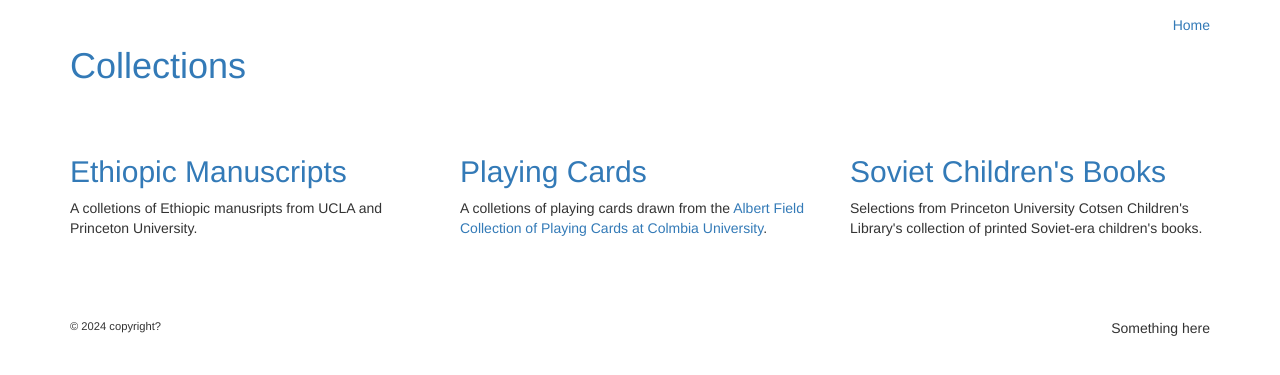
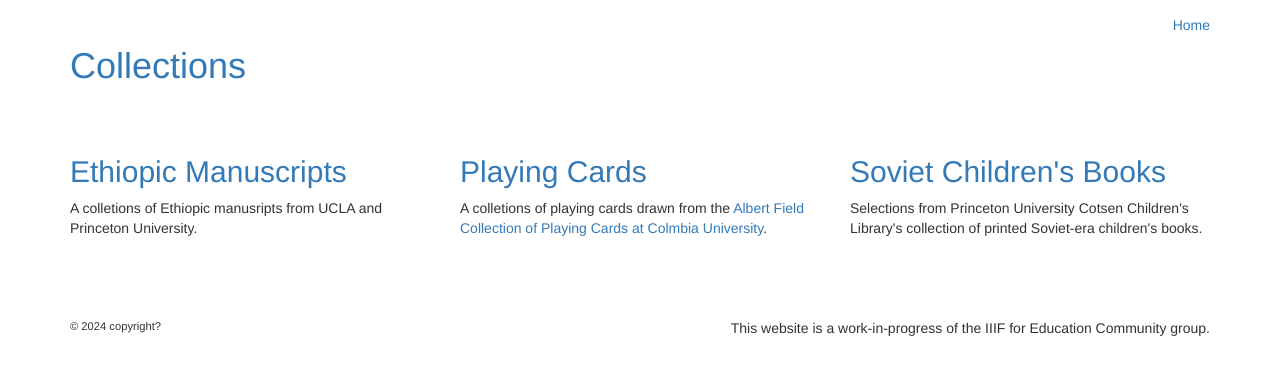
Before and after one commit to McGrawCenter/mixtape, a Jekyll site: the page built from index.md, in a window 1280 px wide. Shown: the top 375 px of the page. Built offline with Jekyll 4.4.1, drawn with Linux system fonts in a browser that asks for light colours.

Commit message:
adding footer

```diff
--- a/_includes/footer.html
+++ b/_includes/footer.html
@@ -7,7 +7,7 @@
       </div>
 
       <div class="col-sm-6" style="text-align:right;valign:top;">
-	Something here
+	This website is a work-in-progress of the IIIF for Education Community group.
       </div>
     </div>
 
```
